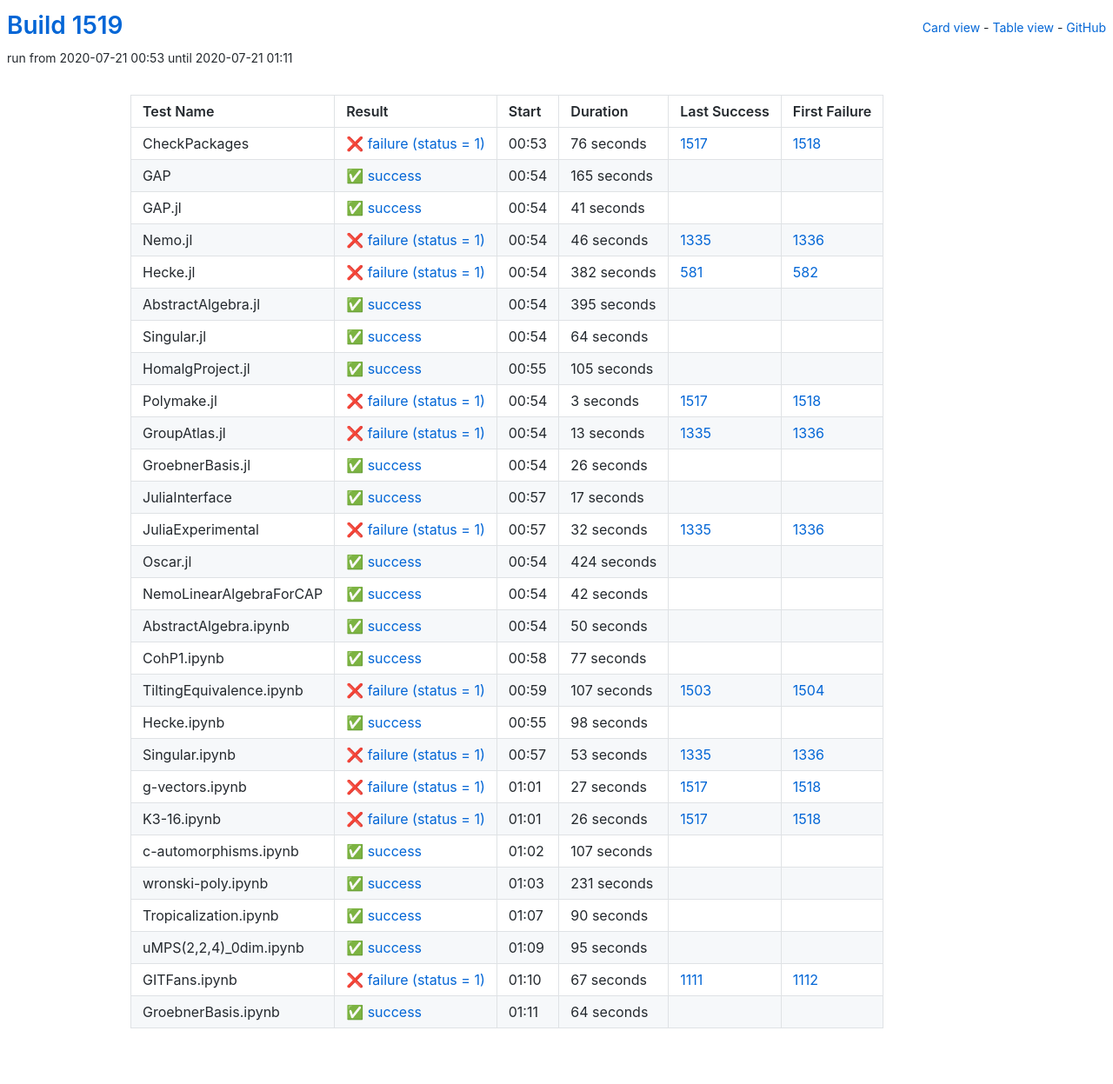
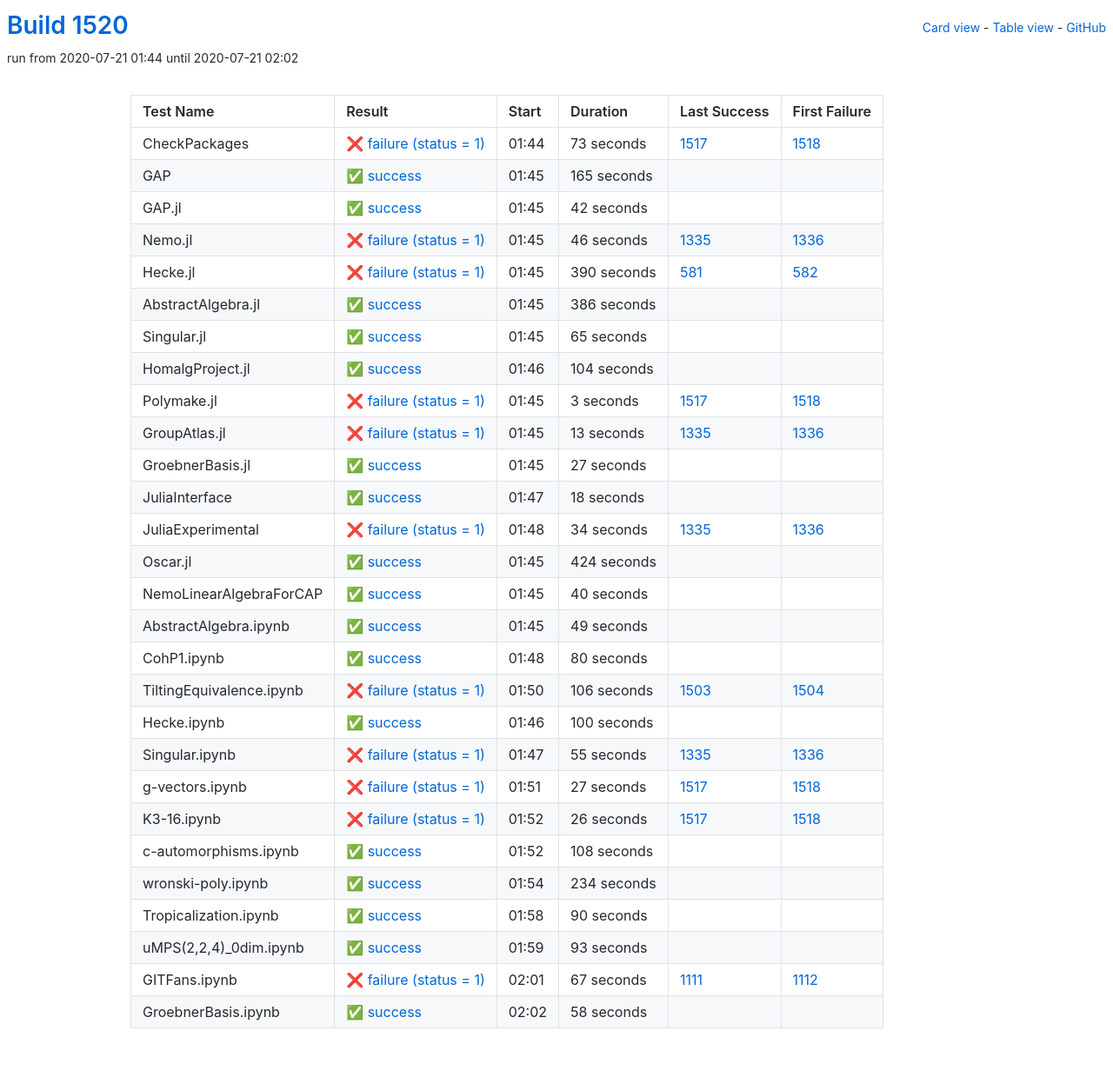
Before and after one commit to oscar-system/oscar-ci-status-1.4, a Jekyll site: the page built from table.html, in a window 1280 px wide. Shown: the whole page at 87% size. Built offline with Jekyll 4.4.1, drawn with Linux system fonts in a browser that asks for light colours.

Commit message:
Build #1520

```diff
--- a/_data/ci.yml
+++ b/_data/ci.yml
@@ -1,6 +1,6 @@
 ---
-build: 1519
-build_url: https://oscarci.mathematik.uni-kl.de/job/oscar-julia-1.4/1519/
+build: 1520
+build_url: https://oscarci.mathematik.uni-kl.de/job/oscar-julia-1.4/1520/
 job: oscar-julia-1.4
 organization: oscar-system
 repo: oscar-ci-status-1.4
@@ -8,20 +8,20 @@ repourl: https://github.com/oscar-system/oscar-ci-status-1.4
 tests:
 - name: CheckPackages
   id: checkpackages
-  log: https://oscarci.mathematik.uni-kl.de/job/oscar-julia-1.4/1519/artifact/logs/build-1519/CheckPackages.log
-  start: 2020-07-21 00:53
+  log: https://oscarci.mathematik.uni-kl.de/job/oscar-julia-1.4/1520/artifact/logs/build-1520/CheckPackages.log
+  start: 2020-07-21 01:44
   success: false
   exitcode: 1
   status: failure
-  duration: 76
+  duration: 73
   last_success: 1517
   last_success_url: https://oscarci.mathematik.uni-kl.de/job/oscar-julia-1.4/1517/
   first_failure: 1518
   first_failure_url: https://oscarci.mathematik.uni-kl.de/job/oscar-julia-1.4/1518/
 - name: GAP
   id: gap
-  log: https://oscarci.mathematik.uni-kl.de/job/oscar-julia-1.4/1519/artifact/logs/build-1519/GAP.log
-  start: 2020-07-21 00:54
+  log: https://oscarci.mathematik.uni-kl.de/job/oscar-julia-1.4/1520/artifact/logs/build-1520/GAP.log
+  start: 2020-07-21 01:45
   success: true
   exitcode: 0
   status: success
@@ -32,20 +32,20 @@ tests:
   first_failure_url:
 - name: GAP.jl
   id: gap-jl
-  log: https://oscarci.mathematik.uni-kl.de/job/oscar-julia-1.4/1519/artifact/logs/build-1519/GAP.jl.log
-  start: 2020-07-21 00:54
+  log: https://oscarci.mathematik.uni-kl.de/job/oscar-julia-1.4/1520/artifact/logs/build-1520/GAP.jl.log
+  start: 2020-07-21 01:45
   success: true
   exitcode: 0
   status: success
-  duration: 41
+  duration: 42
   last_success: false
   last_success_url:
   first_failure: false
   first_failure_url:
 - name: Nemo.jl
   id: nemo-jl
-  log: https://oscarci.mathematik.uni-kl.de/job/oscar-julia-1.4/1519/artifact/logs/build-1519/Nemo.jl.log
-  start: 2020-07-21 00:54
+  log: https://oscarci.mathematik.uni-kl.de/job/oscar-julia-1.4/1520/artifact/logs/build-1520/Nemo.jl.log
+  start: 2020-07-21 01:45
   success: false
   exitcode: 1
   status: failure
@@ -56,56 +56,56 @@ tests:
   first_failure_url: https://oscarci.mathematik.uni-kl.de/job/oscar-julia-1.4/1336/
 - name: Hecke.jl
   id: hecke-jl
-  log: https://oscarci.mathematik.uni-kl.de/job/oscar-julia-1.4/1519/artifact/logs/build-1519/Hecke.jl.log
-  start: 2020-07-21 00:54
+  log: https://oscarci.mathematik.uni-kl.de/job/oscar-julia-1.4/1520/artifact/logs/build-1520/Hecke.jl.log
+  start: 2020-07-21 01:45
   success: false
   exitcode: 1
   status: failure
-  duration: 382
+  duration: 390
   last_success: 581
   last_success_url: https://oscarci.mathematik.uni-kl.de/job/oscar-julia-1.4/581/
   first_failure: 582
   first_failure_url: https://oscarci.mathematik.uni-kl.de/job/oscar-julia-1.4/582/
 - name: AbstractAlgebra.jl
   id: abstractalgebra-jl
-  log: https://oscarci.mathematik.uni-kl.de/job/oscar-julia-1.4/1519/artifact/logs/build-1519/AbstractAlgebra.jl.log
-  start: 2020-07-21 00:54
+  log: https://oscarci.mathematik.uni-kl.de/job/oscar-julia-1.4/1520/artifact/logs/build-1520/AbstractAlgebra.jl.log
+  start: 2020-07-21 01:45
   success: true
   exitcode: 0
   status: success
-  duration: 395
+  duration: 386
   last_success: false
   last_success_url:
   first_failure: false
   first_failure_url:
 - name: Singular.jl
   id: singular-jl
-  log: https://oscarci.mathematik.uni-kl.de/job/oscar-julia-1.4/1519/artifact/logs/build-1519/Singular.jl.log
-  start: 2020-07-21 00:54
+  log: https://oscarci.mathematik.uni-kl.de/job/oscar-julia-1.4/1520/artifact/logs/build-1520/Singular.jl.log
+  start: 2020-07-21 01:45
   success: true
   exitcode: 0
   status: success
-  duration: 64
+  duration: 65
   last_success: false
   last_success_url:
   first_failure: false
   first_failure_url:
 - name: HomalgProject.jl
   id: homalgproject-jl
-  log: https://oscarci.mathematik.uni-kl.de/job/oscar-julia-1.4/1519/artifact/logs/build-1519/HomalgProject.jl.log
-  start: 2020-07-21 00:55
+  log: https://oscarci.mathematik.uni-kl.de/job/oscar-julia-1.4/1520/artifact/logs/build-1520/HomalgProject.jl.log
+  start: 2020-07-21 01:46
   success: true
   exitcode: 0
   status: success
-  duration: 105
+  duration: 104
   last_success: false
   last_success_url:
   first_failure: false
   first_failure_url:
 - name: Polymake.jl
   id: polymake-jl
-  log: https://oscarci.mathematik.uni-kl.de/job/oscar-julia-1.4/1519/artifact/logs/build-1519/Polymake.jl.log
-  start: 2020-07-21 00:54
+  log: https://oscarci.mathematik.uni-kl.de/job/oscar-julia-1.4/1520/artifact/logs/build-1520/Polymake.jl.log
+  start: 2020-07-21 01:45
   success: false
   exitcode: 1
   status: failure
@@ -116,8 +116,8 @@ tests:
   first_failure_url: https://oscarci.mathematik.uni-kl.de/job/oscar-julia-1.4/1518/
 - name: GroupAtlas.jl
   id: groupatlas-jl
-  log: https://oscarci.mathematik.uni-kl.de/job/oscar-julia-1.4/1519/artifact/logs/build-1519/GroupAtlas.jl.log
-  start: 2020-07-21 00:54
+  log: https://oscarci.mathematik.uni-kl.de/job/oscar-julia-1.4/1520/artifact/logs/build-1520/GroupAtlas.jl.log
+  start: 2020-07-21 01:45
   success: false
   exitcode: 1
   status: failure
@@ -128,44 +128,44 @@ tests:
   first_failure_url: https://oscarci.mathematik.uni-kl.de/job/oscar-julia-1.4/1336/
 - name: GroebnerBasis.jl
   id: groebnerbasis-jl
-  log: https://oscarci.mathematik.uni-kl.de/job/oscar-julia-1.4/1519/artifact/logs/build-1519/GroebnerBasis.jl.log
-  start: 2020-07-21 00:54
+  log: https://oscarci.mathematik.uni-kl.de/job/oscar-julia-1.4/1520/artifact/logs/build-1520/GroebnerBasis.jl.log
+  start: 2020-07-21 01:45
   success: true
   exitcode: 0
   status: success
-  duration: 26
+  duration: 27
   last_success: false
   last_success_url:
   first_failure: false
   first_failure_url:
 - name: JuliaInterface
   id: juliainterface
-  log: https://oscarci.mathematik.uni-kl.de/job/oscar-julia-1.4/1519/artifact/logs/build-1519/JuliaInterface.log
-  start: 2020-07-21 00:57
+  log: https://oscarci.mathematik.uni-kl.de/job/oscar-julia-1.4/1520/artifact/logs/build-1520/JuliaInterface.log
+  start: 2020-07-21 01:47
   success: true
   exitcode: 0
   status: success
-  duration: 17
+  duration: 18
   last_success: false
   last_success_url:
   first_failure: false
   first_failure_url:
 - name: JuliaExperimental
   id: juliaexperimental
-  log: https://oscarci.mathematik.uni-kl.de/job/oscar-julia-1.4/1519/artifact/logs/build-1519/JuliaExperimental.log
-  start: 2020-07-21 00:57
+  log: https://oscarci.mathematik.uni-kl.de/job/oscar-julia-1.4/1520/artifact/logs/build-1520/JuliaExperimental.log
+  start: 2020-07-21 01:48
   success: false
   exitcode: 1
   status: failure
-  duration: 32
+  duration: 34
   last_success: 1335
   last_success_url: https://oscarci.mathematik.uni-kl.de/job/oscar-julia-1.4/1335/
   first_failure: 1336
   first_failure_url: https://oscarci.mathematik.uni-kl.de/job/oscar-julia-1.4/1336/
 - name: Oscar.jl
   id: oscar-jl
-  log: https://oscarci.mathematik.uni-kl.de/job/oscar-julia-1.4/1519/artifact/logs/build-1519/Oscar.jl.log
-  start: 2020-07-21 00:54
+  log: https://oscarci.mathematik.uni-kl.de/job/oscar-julia-1.4/1520/artifact/logs/build-1520/Oscar.jl.log
+  start: 2020-07-21 01:45
   success: true
   exitcode: 0
   status: success
@@ -176,80 +176,80 @@ tests:
   first_failure_url:
 - name: NemoLinearAlgebraForCAP
   id: nemolinearalgebraforcap
-  log: https://oscarci.mathematik.uni-kl.de/job/oscar-julia-1.4/1519/artifact/logs/build-1519/NemoLinearAlgebraForCAP.log
-  start: 2020-07-21 00:54
+  log: https://oscarci.mathematik.uni-kl.de/job/oscar-julia-1.4/1520/artifact/logs/build-1520/NemoLinearAlgebraForCAP.log
+  start: 2020-07-21 01:45
   success: true
   exitcode: 0
   status: success
-  duration: 42
+  duration: 40
   last_success: false
   last_success_url:
   first_failure: false
   first_failure_url:
 - name: AbstractAlgebra.ipynb
   id: abstractalgebra-ipynb
-  log: https://oscarci.mathematik.uni-kl.de/job/oscar-julia-1.4/1519/artifact/logs/build-1519/AbstractAlgebra.ipynb.log
-  start: 2020-07-21 00:54
+  log: https://oscarci.mathematik.uni-kl.de/job/oscar-julia-1.4/1520/artifact/logs/build-1520/AbstractAlgebra.ipynb.log
+  start: 2020-07-21 01:45
   success: true
   exitcode: 0
   status: success
-  duration: 50
+  duration: 49
   last_success: false
   last_success_url:
   first_failure: false
   first_failure_url:
 - name: CohP1.ipynb
   id: cohp1-ipynb
-  log: https://oscarci.mathematik.uni-kl.de/job/oscar-julia-1.4/1519/artifact/logs/build-1519/CohP1.ipynb.log
-  start: 2020-07-21 00:58
+  log: https://oscarci.mathematik.uni-kl.de/job/oscar-julia-1.4/1520/artifact/logs/build-1520/CohP1.ipynb.log
+  start: 2020-07-21 01:48
   success: true
   exitcode: 0
   status: success
-  duration: 77
+  duration: 80
   last_success: false
   last_success_url:
   first_failure: false
   first_failure_url:
 - name: TiltingEquivalence.ipynb
   id: tiltingequivalence-ipynb
-  log: https://oscarci.mathematik.uni-kl.de/job/oscar-julia-1.4/1519/artifact/logs/build-1519/TiltingEquivalence.ipynb.log
-  start: 2020-07-21 00:59
+  log: https://oscarci.mathematik.uni-kl.de/job/oscar-julia-1.4/1520/artifact/logs/build-1520/TiltingEquivalence.ipynb.log
+  start: 2020-07-21 01:50
   success: false
   exitcode: 1
   status: failure
-  duration: 107
+  duration: 106
   last_success: 1503
   last_success_url: https://oscarci.mathematik.uni-kl.de/job/oscar-julia-1.4/1503/
   first_failure: 1504
   first_failure_url: https://oscarci.mathematik.uni-kl.de/job/oscar-julia-1.4/1504/
 - name: Hecke.ipynb
   id: hecke-ipynb
-  log: https://oscarci.mathematik.uni-kl.de/job/oscar-julia-1.4/1519/artifact/logs/build-1519/Hecke.ipynb.log
-  start: 2020-07-21 00:55
+  log: https://oscarci.mathematik.uni-kl.de/job/oscar-julia-1.4/1520/artifact/logs/build-1520/Hecke.ipynb.log
+  start: 2020-07-21 01:46
   success: true
   exitcode: 0
   status: success
-  duration: 98
+  duration: 100
   last_success: false
   last_success_url:
   first_failure: false
   first_failure_url:
 - name: Singular.ipynb
   id: singular-ipynb
-  log: https://oscarci.mathematik.uni-kl.de/job/oscar-julia-1.4/1519/artifact/logs/build-1519/Singular.ipynb.log
-  start: 2020-07-21 00:57
+  log: https://oscarci.mathematik.uni-kl.de/job/oscar-julia-1.4/1520/artifact/logs/build-1520/Singular.ipynb.log
+  start: 2020-07-21 01:47
   success: false
   exitcode: 1
   status: failure
-  duration: 53
+  duration: 55
   last_success: 1335
   last_success_url: https://oscarci.mathematik.uni-kl.de/job/oscar-julia-1.4/1335/
   first_failure: 1336
   first_failure_url: https://oscarci.mathematik.uni-kl.de/job/oscar-julia-1.4/1336/
 - name: g-vectors.ipynb
   id: g-vectors-ipynb
-  log: https://oscarci.mathematik.uni-kl.de/job/oscar-julia-1.4/1519/artifact/logs/build-1519/g-vectors.ipynb.log
-  start: 2020-07-21 01:01
+  log: https://oscarci.mathematik.uni-kl.de/job/oscar-julia-1.4/1520/artifact/logs/build-1520/g-vectors.ipynb.log
+  start: 2020-07-21 01:51
   success: false
   exitcode: 1
   status: failure
@@ -260,8 +260,8 @@ tests:
   first_failure_url: https://oscarci.mathematik.uni-kl.de/job/oscar-julia-1.4/1518/
 - name: K3-16.ipynb
   id: k3-16-ipynb
-  log: https://oscarci.mathematik.uni-kl.de/job/oscar-julia-1.4/1519/artifact/logs/build-1519/K3-16.ipynb.log
-  start: 2020-07-21 01:01
+  log: https://oscarci.mathematik.uni-kl.de/job/oscar-julia-1.4/1520/artifact/logs/build-1520/K3-16.ipynb.log
+  start: 2020-07-21 01:52
   success: false
   exitcode: 1
   status: failure
@@ -272,32 +272,32 @@ tests:
   first_failure_url: https://oscarci.mathematik.uni-kl.de/job/oscar-julia-1.4/1518/
 - name: c-automorphisms.ipynb
   id: c-automorphisms-ipynb
-  log: https://oscarci.mathematik.uni-kl.de/job/oscar-julia-1.4/1519/artifact/logs/build-1519/c-automorphisms.ipynb.log
-  start: 2020-07-21 01:02
+  log: https://oscarci.mathematik.uni-kl.de/job/oscar-julia-1.4/1520/artifact/logs/build-1520/c-automorphisms.ipynb.log
+  start: 2020-07-21 01:52
   success: true
   exitcode: 0
   status: success
-  duration: 107
+  duration: 108
   last_success: false
   last_success_url:
   first_failure: false
   first_failure_url:
 - name: wronski-poly.ipynb
   id: wronski-poly-ipynb
-  log: https://oscarci.mathematik.uni-kl.de/job/oscar-julia-1.4/1519/artifact/logs/build-1519/wronski-poly.ipynb.log
-  start: 2020-07-21 01:03
+  log: https://oscarci.mathematik.uni-kl.de/job/oscar-julia-1.4/1520/artifact/logs/build-1520/wronski-poly.ipynb.log
+  start: 2020-07-21 01:54
   success: true
   exitcode: 0
   status: success
-  duration: 231
+  duration: 234
   last_success: false
   last_success_url:
   first_failure: false
   first_failure_url:
 - name: Tropicalization.ipynb
   id: tropicalization-ipynb
-  log: https://oscarci.mathematik.uni-kl.de/job/oscar-julia-1.4/1519/artifact/logs/build-1519/Tropicalization.ipynb.log
-  start: 2020-07-21 01:07
+  log: https://oscarci.mathematik.uni-kl.de/job/oscar-julia-1.4/1520/artifact/logs/build-1520/Tropicalization.ipynb.log
+  start: 2020-07-21 01:58
   success: true
   exitcode: 0
   status: success
@@ -308,20 +308,20 @@ tests:
   first_failure_url:
 - name: uMPS(2,2,4)_0dim.ipynb
   id: umps-2-2-4-0dim-ipynb
-  log: https://oscarci.mathematik.uni-kl.de/job/oscar-julia-1.4/1519/artifact/logs/build-1519/uMPS-2-2-4-_0dim.ipynb.log
-  start: 2020-07-21 01:09
+  log: https://oscarci.mathematik.uni-kl.de/job/oscar-julia-1.4/1520/artifact/logs/build-1520/uMPS-2-2-4-_0dim.ipynb.log
+  start: 2020-07-21 01:59
   success: true
   exitcode: 0
   status: success
-  duration: 95
+  duration: 93
   last_success: false
   last_success_url:
   first_failure: false
   first_failure_url:
 - name: GITFans.ipynb
   id: gitfans-ipynb
-  log: https://oscarci.mathematik.uni-kl.de/job/oscar-julia-1.4/1519/artifact/logs/build-1519/GITFans.ipynb.log
-  start: 2020-07-21 01:10
+  log: https://oscarci.mathematik.uni-kl.de/job/oscar-julia-1.4/1520/artifact/logs/build-1520/GITFans.ipynb.log
+  start: 2020-07-21 02:01
   success: false
   exitcode: 1
   status: failure
@@ -332,12 +332,12 @@ tests:
   first_failure_url: https://oscarci.mathematik.uni-kl.de/job/oscar-julia-1.4/1112/
 - name: GroebnerBasis.ipynb
   id: groebnerbasis-ipynb
-  log: https://oscarci.mathematik.uni-kl.de/job/oscar-julia-1.4/1519/artifact/logs/build-1519/GroebnerBasis.ipynb.log
-  start: 2020-07-21 01:11
+  log: https://oscarci.mathematik.uni-kl.de/job/oscar-julia-1.4/1520/artifact/logs/build-1520/GroebnerBasis.ipynb.log
+  start: 2020-07-21 02:02
   success: true
   exitcode: 0
   status: success
-  duration: 64
+  duration: 58
   last_success: false
   last_success_url:
   first_failure: false
```
Also changed, not shown: README.md.
